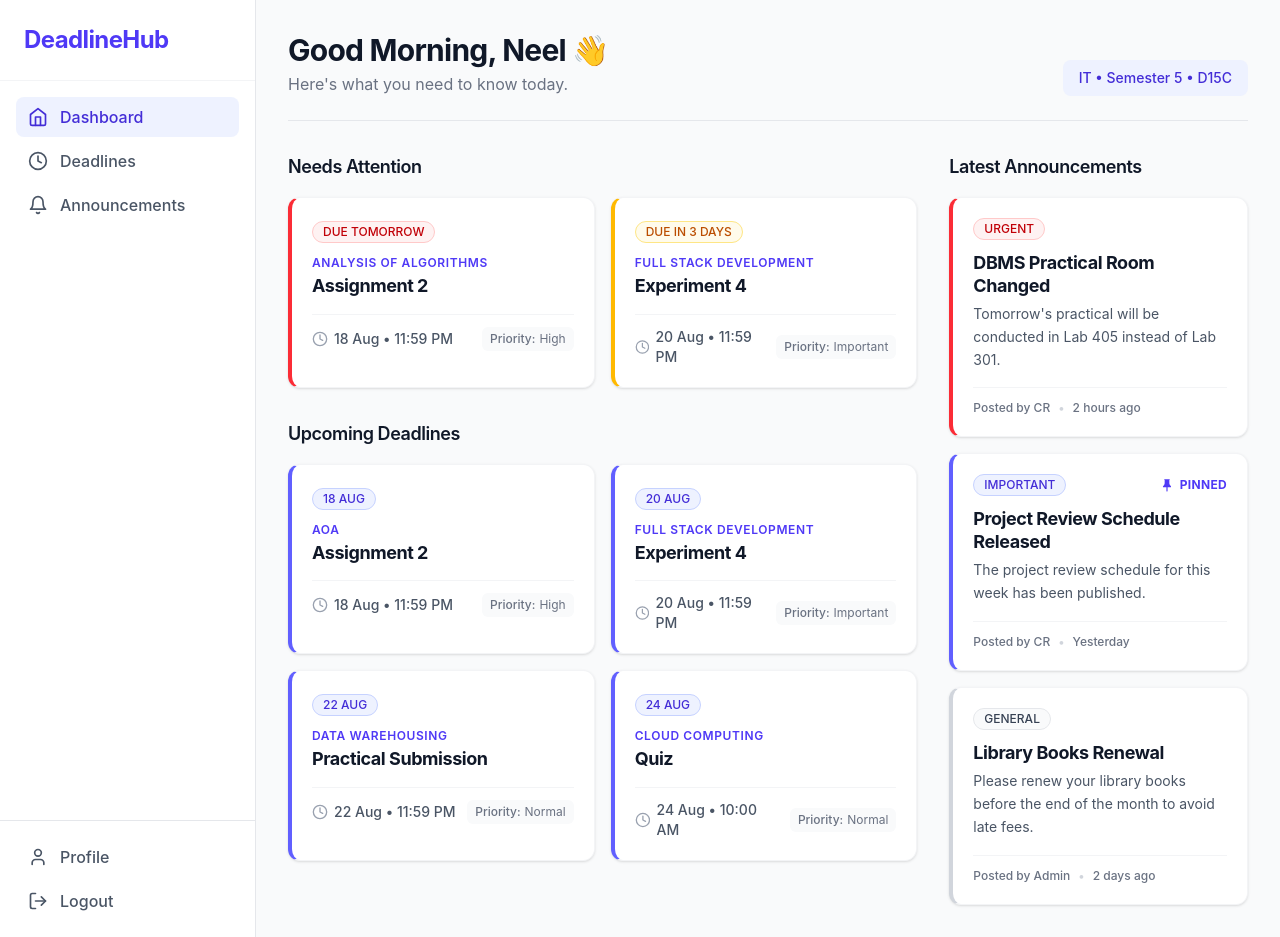
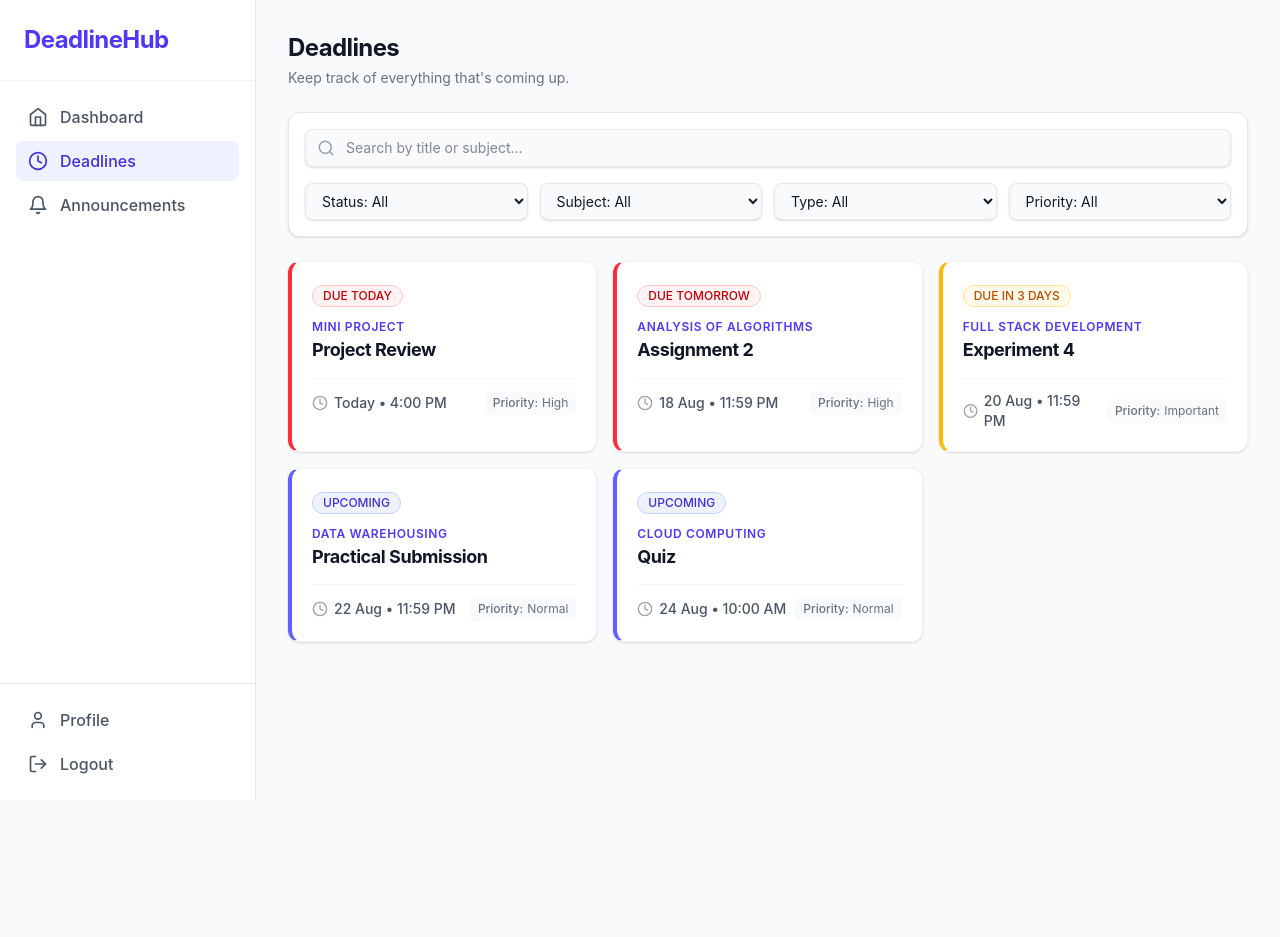
Before and after one commit to Neelk141106/deadlinehub, a React (Vite) app: page / in a window 1280 px wide. After the commit the page ends 800 px from the top, so only its background shows below. Built offline with nearby package versions, Linux system fonts and the light colour scheme.

Commit message:
build deadlines page

```diff
--- a/src/App.jsx
+++ b/src/App.jsx
@@ -1,7 +1,17 @@
-import React from 'react';
+import React, { useState } from 'react';
 import { StudentDashboard } from './components/StudentDashboard';
+import { DeadlinesPage } from './components/DeadlinesPage';
 
 function App() {
+  const [activeTab, setActiveTab] = useState('deadlines');
+
+  const navItemClass = (tabId) =>
+    `flex items-center gap-3 px-3 py-2 rounded-lg font-medium transition-colors cursor-pointer ${
+      activeTab === tabId
+        ? 'text-primary-700 bg-primary-50'
+        : 'text-gray-600 hover:bg-gray-50 hover:text-gray-900'
+    }`;
+
   return (
     <div className="min-h-screen bg-gray-50 flex flex-col md:flex-row">
       {/* Desktop Sidebar Navigation */}
@@ -11,17 +21,17 @@ function App() {
         </div>
 
         <nav className="flex-1 p-4 space-y-1">
-          <a href="#" className="flex items-center gap-3 px-3 py-2 text-primary-700 bg-primary-50 rounded-lg font-medium transition-colors">
+          <a onClick={() => setActiveTab('dashboard')} className={navItemClass('dashboard')}>
             {/* Dashboard Icon */}
             <svg xmlns="http://www.w3.org/2000/svg" width="20" height="20" viewBox="0 0 24 24" fill="none" stroke="currentColor" strokeWidth="2" strokeLinecap="round" strokeLinejoin="round"><path d="m3 9 9-7 9 7v11a2 2 0 0 1-2 2H5a2 2 0 0 1-2-2z"/><polyline points="9 22 9 12 15 12 15 22"/></svg>
             Dashboard
           </a>
-          <a href="#" className="flex items-center gap-3 px-3 py-2 text-gray-600 hover:bg-gray-50 hover:text-gray-900 rounded-lg font-medium transition-colors">
+          <a onClick={() => setActiveTab('deadlines')} className={navItemClass('deadlines')}>
             {/* Deadlines Icon */}
             <svg xmlns="http://www.w3.org/2000/svg" width="20" height="20" viewBox="0 0 24 24" fill="none" stroke="currentColor" strokeWidth="2" strokeLinecap="round" strokeLinejoin="round"><circle cx="12" cy="12" r="10"/><polyline points="12 6 12 12 16 14"/></svg>
             Deadlines
           </a>
-          <a href="#" className="flex items-center gap-3 px-3 py-2 text-gray-600 hover:bg-gray-50 hover:text-gray-900 rounded-lg font-medium transition-colors">
+          <a onClick={() => setActiveTab('announcements')} className={navItemClass('announcements')}>
             {/* Announcements Icon */}
             <svg xmlns="http://www.w3.org/2000/svg" width="20" height="20" viewBox="0 0 24 24" fill="none" stroke="currentColor" strokeWidth="2" strokeLinecap="round" strokeLinejoin="round"><path d="M18 8A6 6 0 0 0 6 8c0 7-3 9-3 9h18s-3-2-3-9"/><path d="M13.73 21a2 2 0 0 1-3.46 0"/></svg>
             Announcements
@@ -52,20 +62,22 @@ function App() {
 
       {/* Main Content Area */}
       <main className="flex-1 p-4 md:p-8 pb-24 md:pb-8 overflow-auto">
-        <StudentDashboard />
+        {activeTab === 'dashboard' && <StudentDashboard />}
+        {activeTab === 'deadlines' && <DeadlinesPage />}
+        {activeTab === 'announcements' && <div className="text-gray-500">Announcements Page (Coming Soon)</div>}
       </main>
       {/* Mobile Bottom Navigation */}
       <nav className="md:hidden fixed bottom-0 left-0 right-0 bg-white border-t border-gray-200 z-10">
         <div className="flex justify-around items-center p-2">
-          <a href="#" className="flex flex-col items-center p-2 text-primary-600">
+          <a onClick={() => setActiveTab('dashboard')} className={`flex flex-col items-center p-2 cursor-pointer ${activeTab === 'dashboard' ? 'text-primary-600' : 'text-gray-500'}`}>
             <svg xmlns="http://www.w3.org/2000/svg" width="24" height="24" viewBox="0 0 24 24" fill="none" stroke="currentColor" strokeWidth="2" strokeLinecap="round" strokeLinejoin="round" className="mb-1"><path d="m3 9 9-7 9 7v11a2 2 0 0 1-2 2H5a2 2 0 0 1-2-2z"/><polyline points="9 22 9 12 15 12 15 22"/></svg>
             <span className="text-[10px] font-medium">Dashboard</span>
           </a>
-          <a href="#" className="flex flex-col items-center p-2 text-gray-500 hover:text-gray-900">
+          <a onClick={() => setActiveTab('deadlines')} className={`flex flex-col items-center p-2 cursor-pointer ${activeTab === 'deadlines' ? 'text-primary-600' : 'text-gray-500'}`}>
             <svg xmlns="http://www.w3.org/2000/svg" width="24" height="24" viewBox="0 0 24 24" fill="none" stroke="currentColor" strokeWidth="2" strokeLinecap="round" strokeLinejoin="round" className="mb-1"><circle cx="12" cy="12" r="10"/><polyline points="12 6 12 12 16 14"/></svg>
             <span className="text-[10px] font-medium">Deadlines</span>
           </a>
-          <a href="#" className="flex flex-col items-center p-2 text-gray-500 hover:text-gray-900">
+          <a onClick={() => setActiveTab('announcements')} className={`flex flex-col items-center p-2 cursor-pointer ${activeTab === 'announcements' ? 'text-primary-600' : 'text-gray-500'}`}>
             <svg xmlns="http://www.w3.org/2000/svg" width="24" height="24" viewBox="0 0 24 24" fill="none" stroke="currentColor" strokeWidth="2" strokeLinecap="round" strokeLinejoin="round" className="mb-1"><path d="M18 8A6 6 0 0 0 6 8c0 7-3 9-3 9h18s-3-2-3-9"/><path d="M13.73 21a2 2 0 0 1-3.46 0"/></svg>
             <span className="text-[10px] font-medium">Alerts</span>
           </a>
--- /dev/null
+++ b/src/components/DeadlinesPage.jsx
@@ -0,0 +1,108 @@
+import React from 'react';
+import { PageHeader } from './ui/PageHeader';
+import { Input } from './ui/Input';
+import { DeadlineCard } from './DeadlineCard';
+
+export function DeadlinesPage() {
+  return (
+    <div className="max-w-6xl mx-auto space-y-6">
+      <PageHeader
+        title="Deadlines"
+        description="Keep track of everything that's coming up."
+      />
+
+      {/* Search and Filters */}
+      <div className="bg-white p-4 rounded-xl border border-gray-200 shadow-sm space-y-4">
+        {/* Search */}
+        <div className="relative">
+          <div className="absolute inset-y-0 left-0 pl-3 flex items-center pointer-events-none text-gray-400">
+            <svg xmlns="http://www.w3.org/2000/svg" width="18" height="18" viewBox="0 0 24 24" fill="none" stroke="currentColor" strokeWidth="2" strokeLinecap="round" strokeLinejoin="round"><circle cx="11" cy="11" r="8"/><line x1="21" y1="21" x2="16.65" y2="16.65"/></svg>
+          </div>
+          <Input
+            type="text"
+            placeholder="Search by title or subject..."
+            className="pl-10 bg-gray-50 border-gray-200"
+          />
+        </div>
+
+        {/* Filters */}
+        <div className="flex flex-wrap gap-3">
+          <select className="input-field bg-gray-50 border-gray-200 py-2 px-3 text-sm flex-1 min-w-[140px]">
+            <option value="">Status: All</option>
+            <option value="today">Due Today</option>
+            <option value="tomorrow">Due Tomorrow</option>
+            <option value="this-week">This Week</option>
+            <option value="upcoming">Upcoming</option>
+            <option value="past">Past</option>
+          </select>
+          <select className="input-field bg-gray-50 border-gray-200 py-2 px-3 text-sm flex-1 min-w-[140px]">
+            <option value="">Subject: All</option>
+            <option value="aoa">Analysis of Algorithms</option>
+            <option value="fsd">Full Stack Development</option>
+            <option value="dw">Data Warehousing</option>
+            <option value="cc">Cloud Computing</option>
+            <option value="mp">Mini Project</option>
+          </select>
+          <select className="input-field bg-gray-50 border-gray-200 py-2 px-3 text-sm flex-1 min-w-[140px]">
+            <option value="">Type: All</option>
+            <option value="assignment">Assignment</option>
+            <option value="experiment">Experiment</option>
+            <option value="practical">Practical</option>
+            <option value="quiz">Quiz</option>
+            <option value="project">Project</option>
+          </select>
+          <select className="input-field bg-gray-50 border-gray-200 py-2 px-3 text-sm flex-1 min-w-[140px]">
+            <option value="">Priority: All</option>
+            <option value="high">High</option>
+            <option value="important">Important</option>
+            <option value="normal">Normal</option>
+          </select>
+        </div>
+      </div>
+
+      {/* Deadlines Grid */}
+      <div className="grid grid-cols-1 md:grid-cols-2 lg:grid-cols-3 gap-4">
+        <DeadlineCard
+          urgency="DUE TODAY"
+          urgencyVariant="urgent"
+          subject="Mini Project"
+          title="Project Review"
+          dateTime="Today • 4:00 PM"
+          priority="High"
+        />
+        <DeadlineCard
+          urgency="DUE TOMORROW"
+          urgencyVariant="urgent"
+          subject="Analysis of Algorithms"
+          title="Assignment 2"
+          dateTime="18 Aug • 11:59 PM"
+          priority="High"
+        />
+        <DeadlineCard
+          urgency="DUE IN 3 DAYS"
+          urgencyVariant="approaching"
+          subject="Full Stack Development"
+          title="Experiment 4"
+          dateTime="20 Aug • 11:59 PM"
+          priority="Important"
+        />
+        <DeadlineCard
+          urgency="UPCOMING"
+          urgencyVariant="normal"
+          subject="Data Warehousing"
+          title="Practical Submission"
+          dateTime="22 Aug • 11:59 PM"
+          priority="Normal"
+        />
+        <DeadlineCard
+          urgency="UPCOMING"
+          urgencyVariant="normal"
+          subject="Cloud Computing"
+          title="Quiz"
+          dateTime="24 Aug • 10:00 AM"
+          priority="Normal"
+        />
+      </div>
+    </div>
+  );
+}
```
Also changed, not shown: 2 other files (tests, documents, lock files or other folders).
